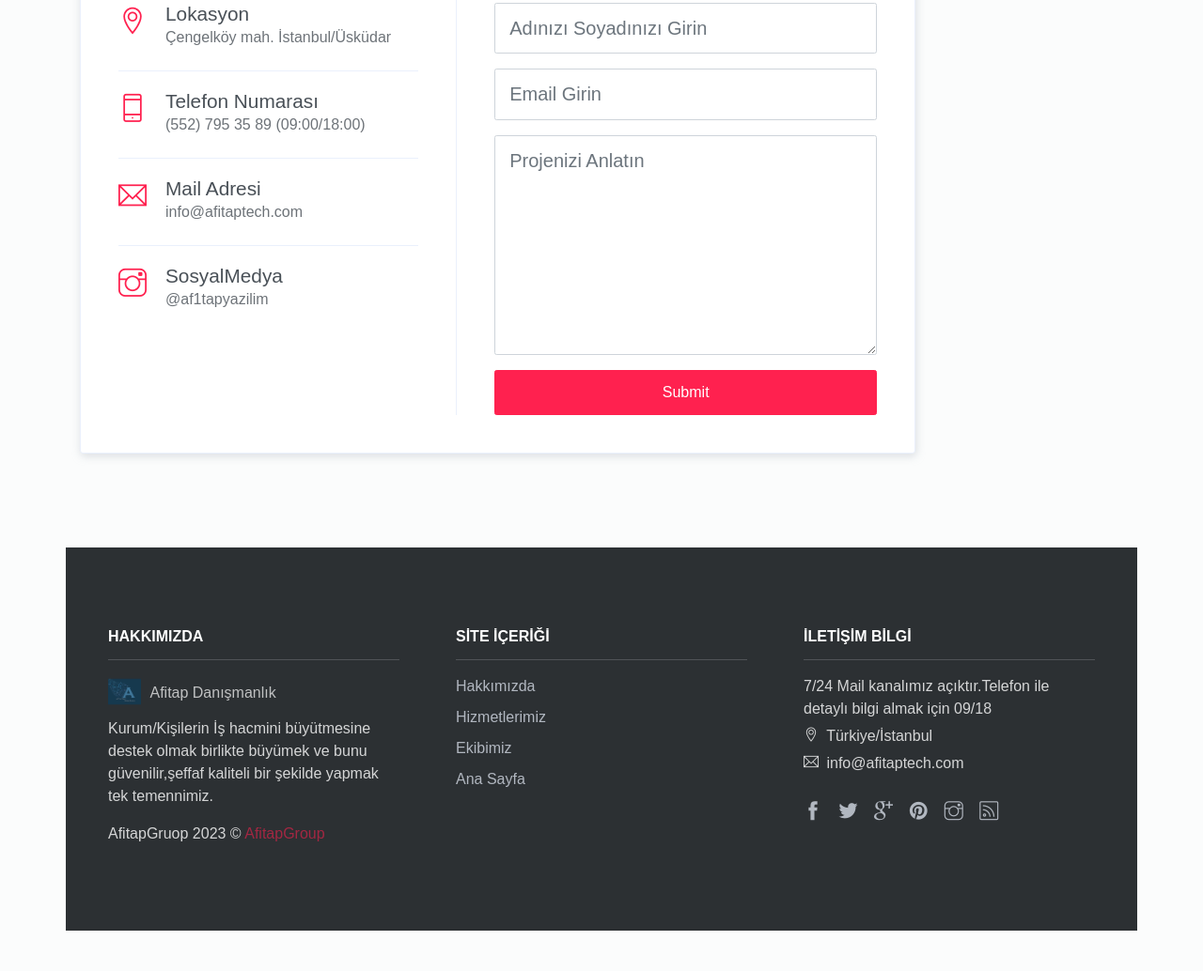
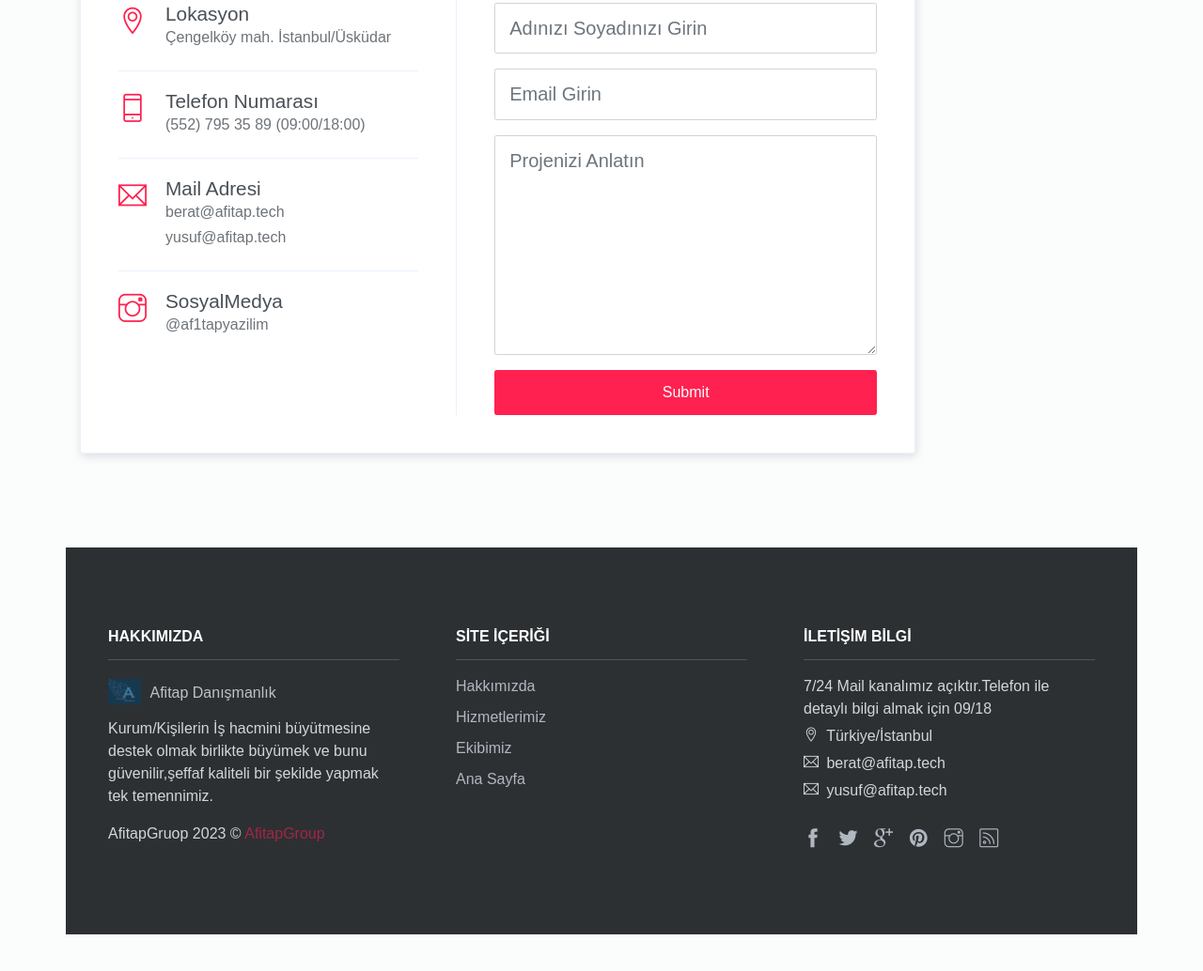
Before and after one commit to beraertugrul/afitapyazilim, a plain HTML site: page docs/index.html in a window 1280 px wide. Shown: the part 4154-5188 px from the top of the page at 94% size. Drawn offline with Linux system fonts and the light colour scheme.

Commit message:
Fiyat Alın ve Footer'daki mail adresi düzeltildi.

```diff
--- a/docs/index.html
+++ b/docs/index.html
@@ -652,7 +652,8 @@
                         <i class="ti-email"></i>
                         <div class="mb-0">
                             <h5>Mail Adresi</h5>
-                            <p>info@afitaptech.com</p>
+                            <p>berat@afitap.tech</p>
+				<p>yusuf@afitap.tech</p>
                         </div>
                     </div>
                     <div class="item">
@@ -734,7 +735,8 @@
                         <li class="list-body">
                             <p>7/24 Mail kanalımız açıktır.Telefon ile detaylı bilgi almak için 09/18</p>
                             <p><i class="ti-location-pin"></i> Türkiye/İstanbul</p>
-                            <p><i class="ti-email"></i>  info@afitaptech.com</p>
+                            <p><i class="ti-email"></i>  berat@afitap.tech</p>
+				<p><i class="ti-email"></i>  yusuf@afitap.tech</p>
                             <div class="social-links">
                                 <a href="javascript:void(0)" class="link"><i class="ti-facebook"></i></a>
                                 <a href="javascript:void(0)" class="link"><i class="ti-twitter-alt"></i></a>
```
